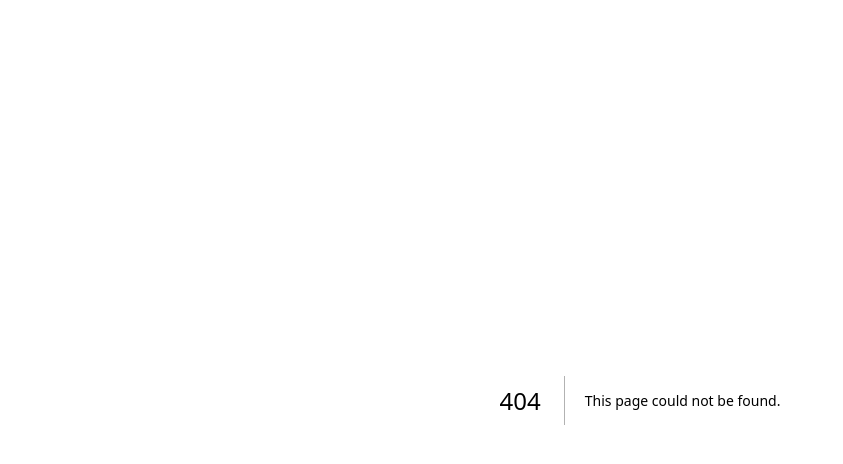
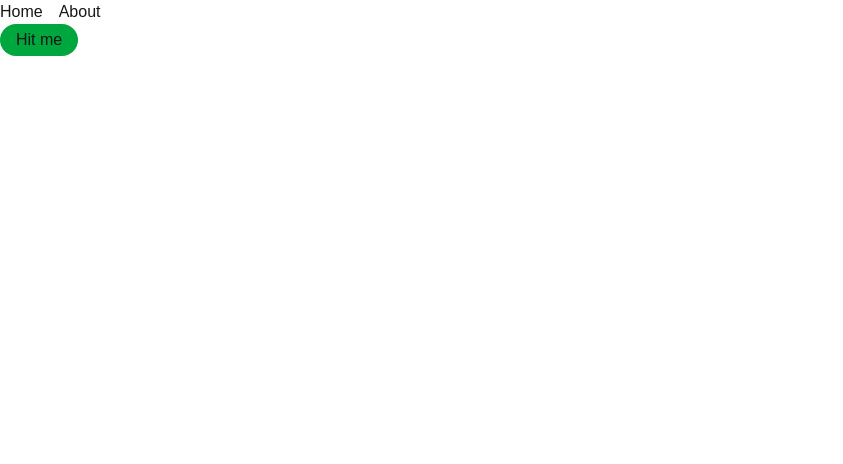
Before and after one commit to ron199807/alx-project-0x02-setup, a Next.js app in the folder alx-project-0x02/: page /about in a window 1280 px wide. Before the commit this address had no page. Shown: the top 464 px of the page, without its empty margins (0-843 px from the left). Built offline with nearby package versions, Linux system fonts and the light colour scheme.

Commit message:
Basic Routing in Next.js

```diff
--- a/alx-project-0x02/components/layout/Header.tsx
+++ b/alx-project-0x02/components/layout/Header.tsx
@@ -1,9 +1,11 @@
 export const Header = () => {
     return (
-        <div>
-            <button>Home</button>
-            <button>About</button>
-            <button>Contacts</button>
-        </div>
+         <div>
+                <ul className="flex gap-4 ">
+                    <li><a href="/home">Home</a></li>
+                    <li><a href="/about">About</a></li>
+                    <li><a href=""></a></li>
+                </ul>
+         </div>
     )
 }
--- /dev/null
+++ b/alx-project-0x02/pages/about.tsx
@@ -0,0 +1,13 @@
+import { NextPage } from "next";
+import { Header } from "@/components/layout/Header";
+
+const About: NextPage = () => {
+    return (
+        <div>
+            <Header />
+            <button className="bg-green-600 px-4 py-1 rounded-full cursor-pointer">Hit me</button>
+        </div>
+    )
+}
+
+export default About
--- /dev/null
+++ b/alx-project-0x02/pages/home.tsx
@@ -0,0 +1,13 @@
+import { NextPage } from "next";
+import { Header } from "@/components/layout/Header";
+
+const Home: NextPage = () => {
+    return (
+        <div>
+            <Header />
+            <p>Welcome home</p>
+        </div>
+    )
+}
+
+export default Home
--- a/alx-project-0x02/pages/index.tsx
+++ b/alx-project-0x02/pages/index.tsx
@@ -1,11 +1,13 @@
 import { NextPage } from "next";
+import { Header } from "@/components/layout/Header";
 
-const Home: NextPage = () => {
+const LandingPage: NextPage = () => {
   return (
     <div>
-      <h1>Home Page</h1>
+      <Header />
+      <h1>Just Landed</h1>
     </div>
   );
 };
 
-export default Home;
+export default LandingPage;
```
